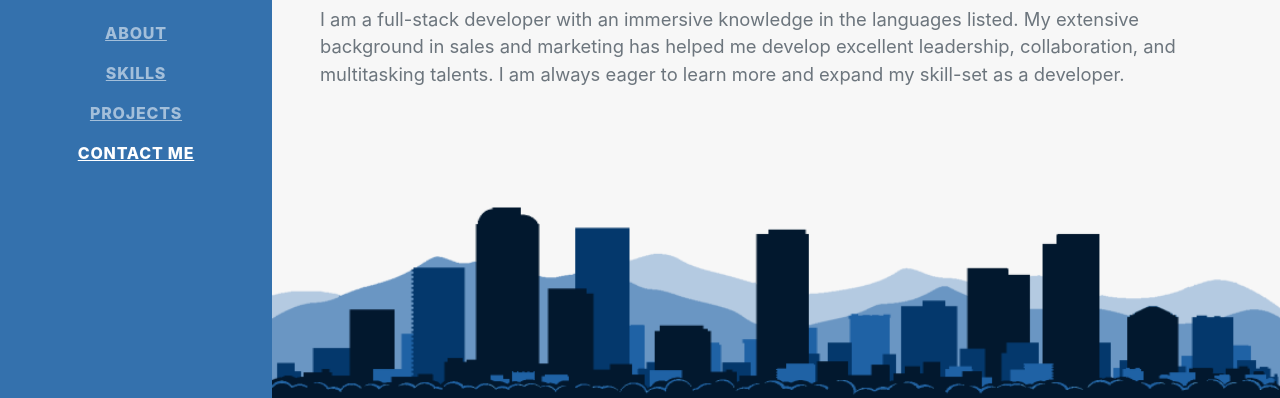
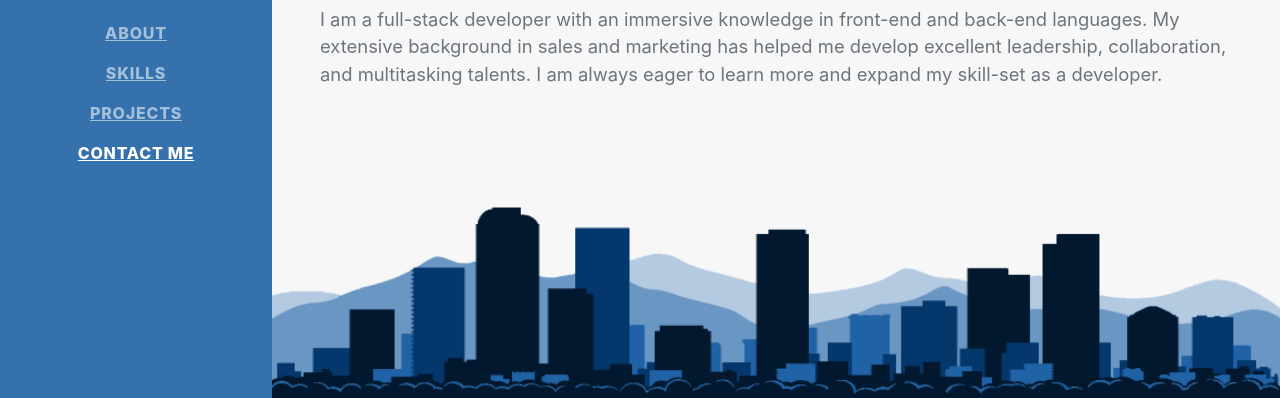
Before and after one commit to jtshepherd31/Portfolio, a website: page index.html in a window 1280 px wide. Shown: the part 399-797 px from the top of the page. Drawn offline with nearby package versions, Linux system fonts and the light colour scheme; a web font is replaced by a local one.

```diff
--- a/index.html
+++ b/index.html
@@ -54,7 +54,7 @@
                         Denver, CO ·
                         <a href="mailto:jtshepherd31@gmail.com">jtshepherd31@gmail.com</a>
                     </div>
-                    <p class="lead mb-5">I am a full-stack developer with an immersive knowledge in the languages listed. My extensive background in sales and marketing has helped me develop excellent leadership, collaboration, and multitasking talents. I am always eager to learn more and expand my skill-set as a developer.</p>
+                    <p class="lead mb-5">I am a full-stack developer with an immersive knowledge in front-end and back-end languages. My extensive background in sales and marketing has helped me develop excellent leadership, collaboration, and multitasking talents. I am always eager to learn more and expand my skill-set as a developer. </p>
                 </div>
             </section>
             <hr class="m-0" />
```
